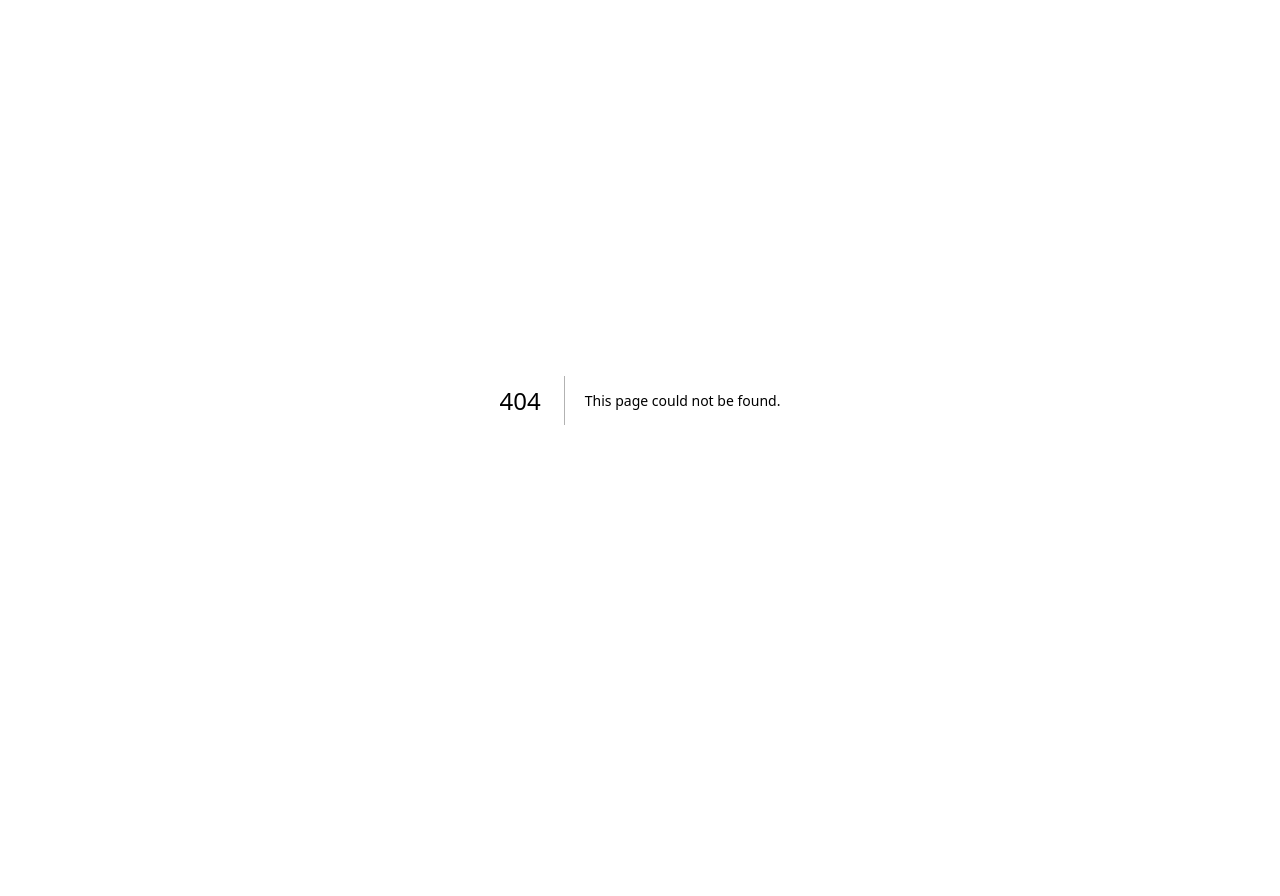
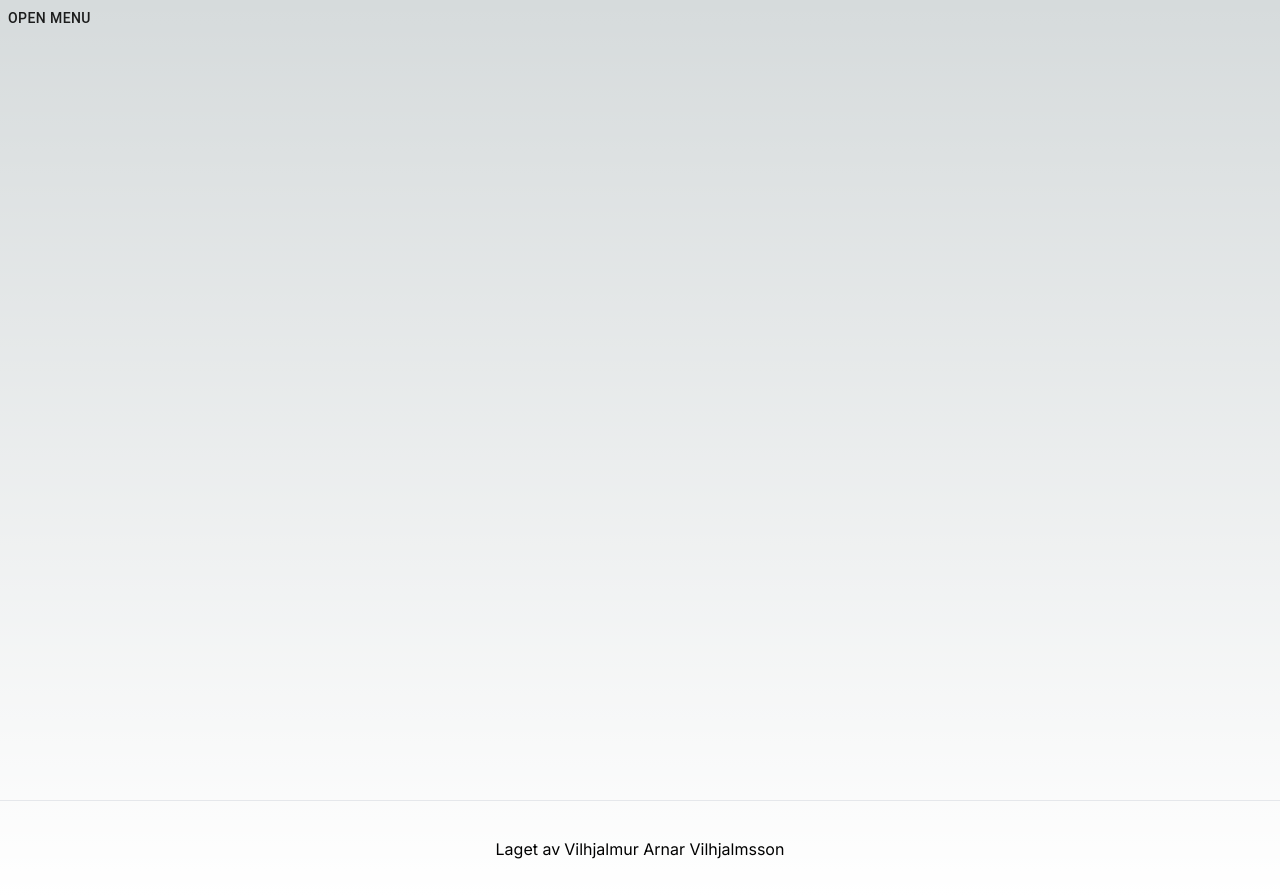
Before and after one commit to 2er0/mTADS, a Next.js app in the folder mtads-website/: page /visualize in a window 1280 px wide. Before the commit this address had no page. Before the commit the page ends 800 px from the top, so only its background shows below. Built offline with nearby package versions, Linux system fonts and the light colour scheme.

Commit message:
added route to visualization page

```diff
--- /dev/null
+++ b/mtads-website/src/app/visualize/page.tsx
@@ -0,0 +1,28 @@
+"use client";
+import React from "react";
+import Link from "next/link";
+import Dropdown from "../../components/dropdownMenu";
+
+const Page = () => {
+  // options for the dropdown menu
+  const options = ["Option 1", "Option 2", "Option 3alskjødhføkajsf"];
+
+  return (
+    <div>
+      <div className="flex flex-col min-h-screen">
+        <Dropdown options={options} />
+      </div>
+
+      <div>
+        <footer className="flex items-center justify-center w-full h-24 border-t">
+          <p className="mr-1">Laget av</p>
+          <Link href="https://github.com/villi02">
+            <p className="hover:text-pink-400">Vilhjalmur Arnar Vilhjalmsson</p>
+          </Link>
+        </footer>
+      </div>
+    </div>
+  );
+};
+
+export default Page;
```
